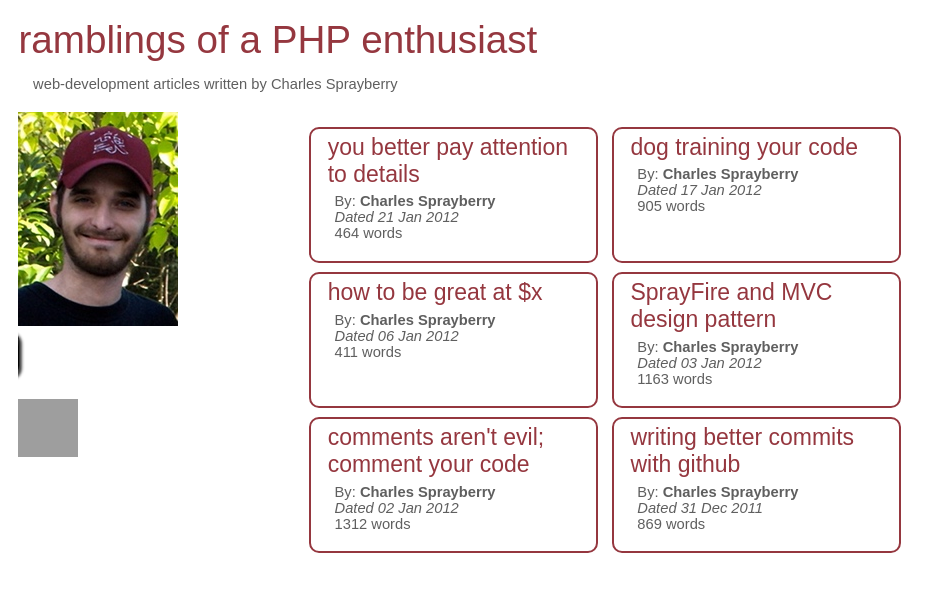
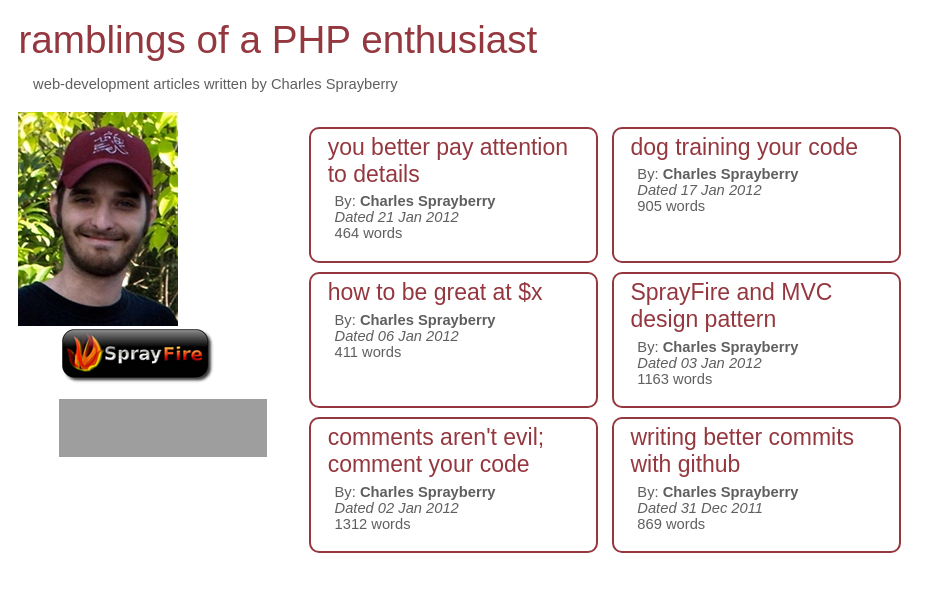
Before and after one commit to cspray/archived-blog, a Jekyll site: the page built from index-real.html, in a window 1280 px wide. Shown: the top 592 px of the page, without its empty margins (0-946 px from the left). Built offline with Jekyll 4.4.1, drawn with Linux system fonts in a browser that asks for light colours; grey boxes are pictures that could not be loaded.

Commit message:
UPD _layouts/default.html removing width from inner html style

```diff
--- a/_layouts/default.html
+++ b/_layouts/default.html
@@ -21,7 +21,7 @@
             <div id="content-body">
                 <div id="left-sidebar" class="float-left">
                     {{ content }}
-				    <div class="float-right" style="width:397px;">
+				    <div class="float-right">
     					<ul class="navigation-menu vertical-list">
    	    	    			<li>
    		        			    <a href="http://github.com/cspray/SprayFire">
```
